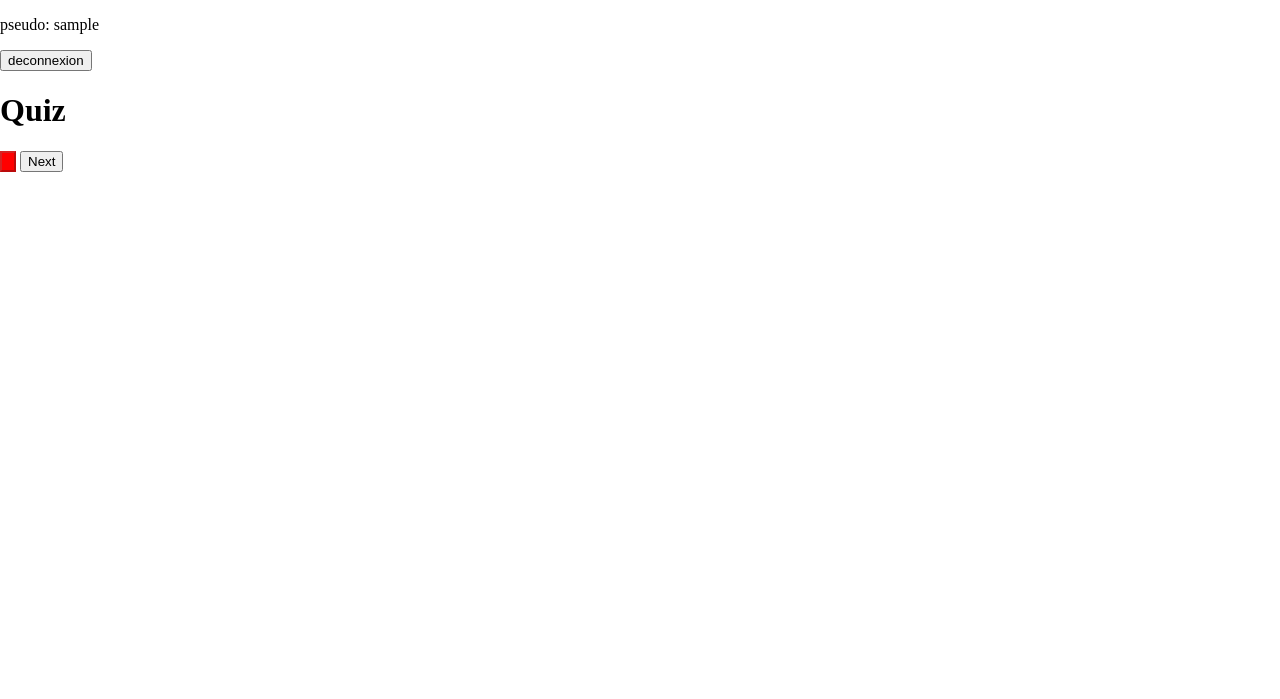
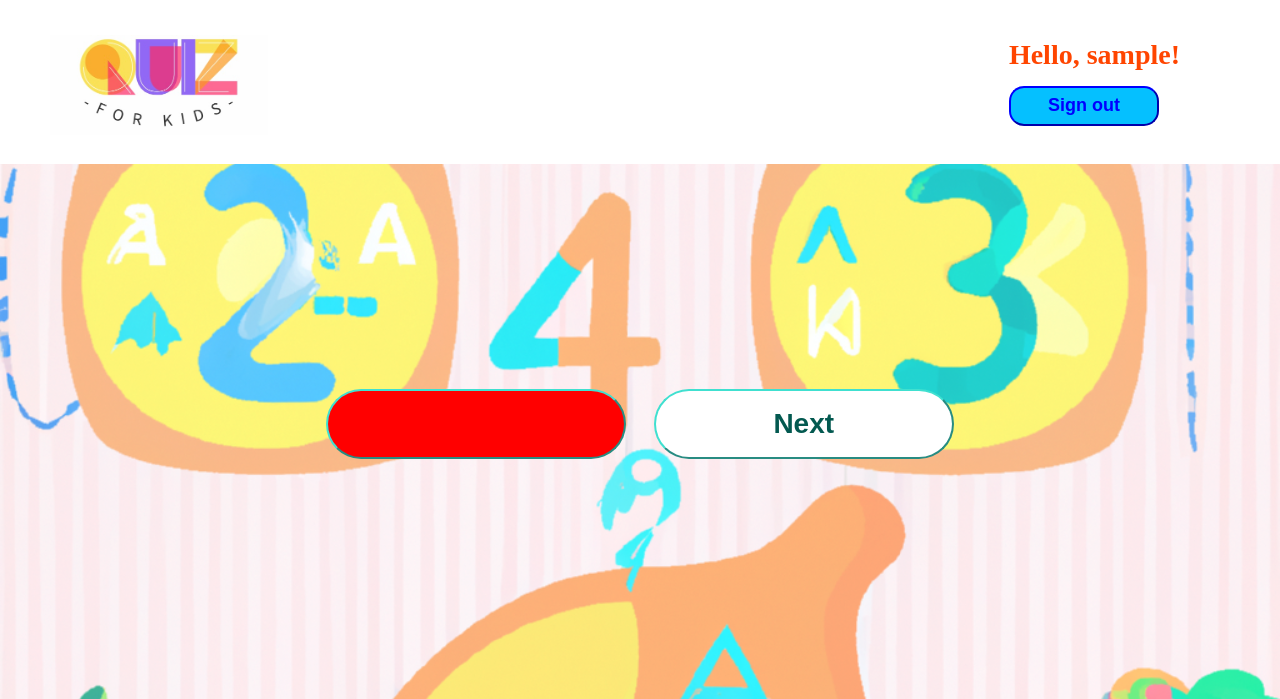
Before and after one commit to Mazhara87/Quiz, a PHP site: page /quiz_alt.php?question=1 in a window 1280 px wide. Shown: the top 699 px of the page. Run offline with PHP 8.4, Linux system fonts and the light colour scheme; the visitor is signed in with stand-in values (Sample User, id 1); data that the repository does not hold is empty.

Commit message:
correction

```diff
--- a/assets/style.css
+++ b/assets/style.css
@@ -2,7 +2,8 @@
     margin: 0;
 }
 
-input.correct_answer {
+
+input.correct {
     background-color: green;
     color: white;
 }
@@ -11,3 +12,72 @@
     background-color: red;
     color: white;
 }
+
+html {
+    background-image: url(image/image1.png);
+    background-color: rgba(164, 235, 255, 0.457);
+    background-blend-mode: overlay;
+    background-position: cover;
+    background-size: 100%;
+    background-repeat: no-repeat;
+
+
+}
+
+#header {
+    display: flex;
+    justify-content: space-between;
+    align-items: center;
+    margin-top: 0px;
+    background-color: white;
+}
+
+.title{
+    padding-left: 50px;
+    margin-top: 35px;
+}
+
+#header p {
+    padding-right: 100px;
+    margin-bottom: 15px;
+    margin-top: 0px;
+    font-size: 28px;
+    font-weight: bold;
+    color: orangered;
+}
+
+#header button {
+    background: rgb(5, 192, 255);
+    border-radius: 15px;
+    border-color: blue;
+    color:  blue;
+    width: 150px;
+    height: 40px;
+    font-size: 18px;
+    font-weight: bold;
+
+}
+
+.quiz {
+    padding-top: 100px;
+    font-size: 30px;
+    color: rgb(56, 6, 103);
+    text-shadow: 0px 0px 20px rgba(0, 0, 0, 0.413);
+    align-items: center;
+    display: flex;
+    flex-direction: column;
+}
+
+input {
+    background:white;
+    border-radius: 40px;
+    border-color: turquoise;
+    color: rgb(3, 89, 80);
+    width: 300px;
+    height: 70px;
+    font-size: 28px;
+    font-weight: bold;
+    margin-top: 50px;
+    margin-left: 10px;
+    margin-right: 10px;
+}
--- /dev/null
+++ b/partials/footer.php
@@ -0,0 +1,6 @@
+
+
+
+</body>
+
+</html>
--- /dev/null
+++ b/partials/header.php
@@ -0,0 +1,26 @@
+<!DOCTYPE html>
+<html>
+
+<head>
+    <title>Quiz - Quiz</title>
+    <link rel="stylesheet" type="text/css" href="assets/style.css">
+    <script src="assets/script.js"></script>
+</head>
+
+<body>
+    <header id="header">
+        <div>
+            <h1 class="title"><img src="./assets/image/IMG_2853.jpg" height="100px"></h1>
+        </div>
+        <div class="container">
+            <?php if (isset($_SESSION['username'])) {  ?>
+                <p>Hello, <?php echo $_SESSION['username'] ?>!</p>
+
+                <form action="process/process_deconnexion.php" method="post">
+                    <button type="submit">Sign out</button>
+                </form>
+
+            <?php } ?>
+        </div>
+
+    </header>
--- a/quiz_alt.php
+++ b/quiz_alt.php
@@ -20,27 +20,11 @@
 ]);
 $currentQuestion = $request->fetch();
 
+
+include_once('partials/header.php');
 ?>
 
-<!DOCTYPE html>
-<html>
 
-<head>
-    <title>Quiz - Quiz</title>
-    <link rel="stylesheet" type="text/css" href="assets/style.css">
-</head>
-
-<body>
-    <div class="container">
-        <?php if (isset($_SESSION['username'])) { ?>
-            <p>pseudo: <?php echo $_SESSION['username'] ?></p>
-
-            <form action="process/process_deconnexion.php" method="post">
-                <button type="submit">deconnexion</button>
-            </form>
-        <?php } ?>
-
-        <h1 class="title">Quiz</h1>
         <div class="quiz">
             <h2 class="question"><?php echo $currentQuestion['question_text']; ?></h2>
             <form method="get" action="quiz.php" class="answer-form">
@@ -67,6 +51,6 @@
             </form>
         </div>
     </div>
-</body>
 
-</html>
+
+    <?php  include_once('partials/footer.php') ?>
```
Also changed, not shown: index.php (+7 -4 lines), quiz.php (+9 -30 lines), assets/image/IMG_2853.jpg (added), assets/image/image0.jpeg (added), assets/image/image1.png (added).
